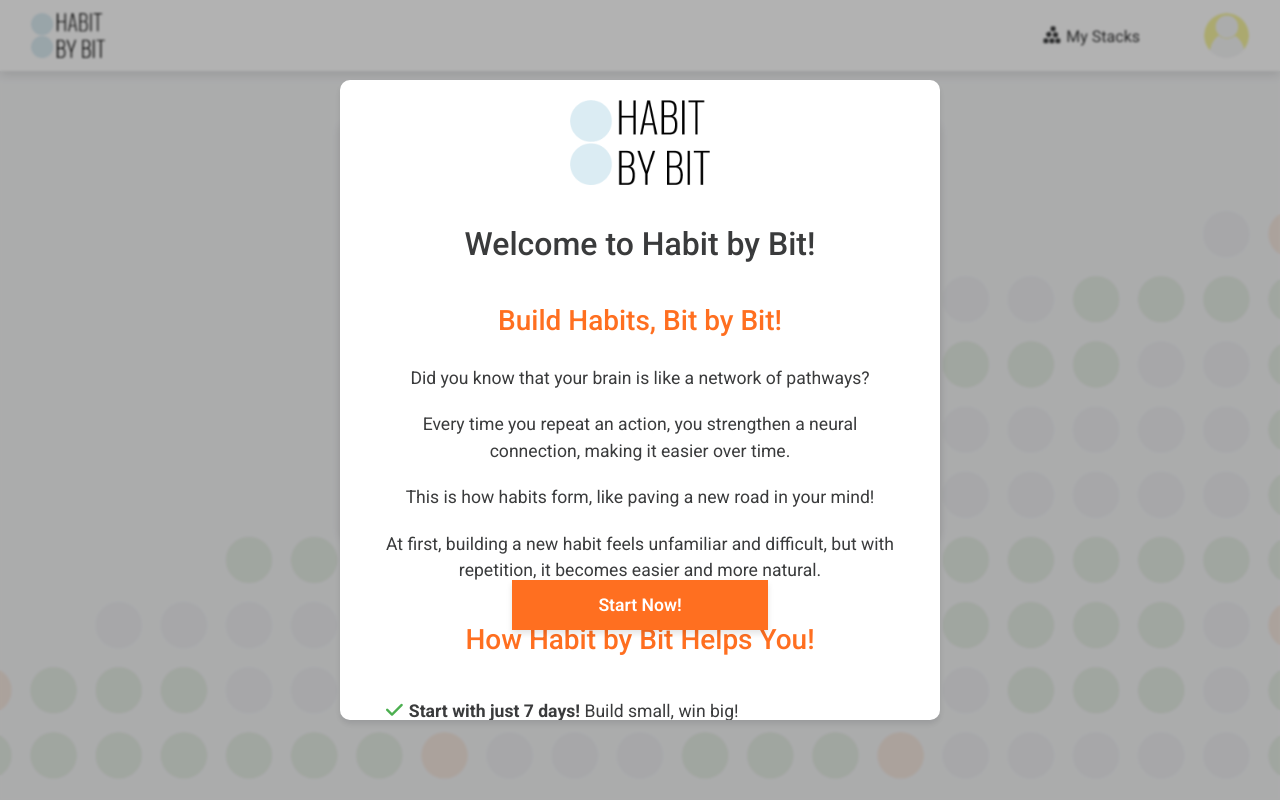
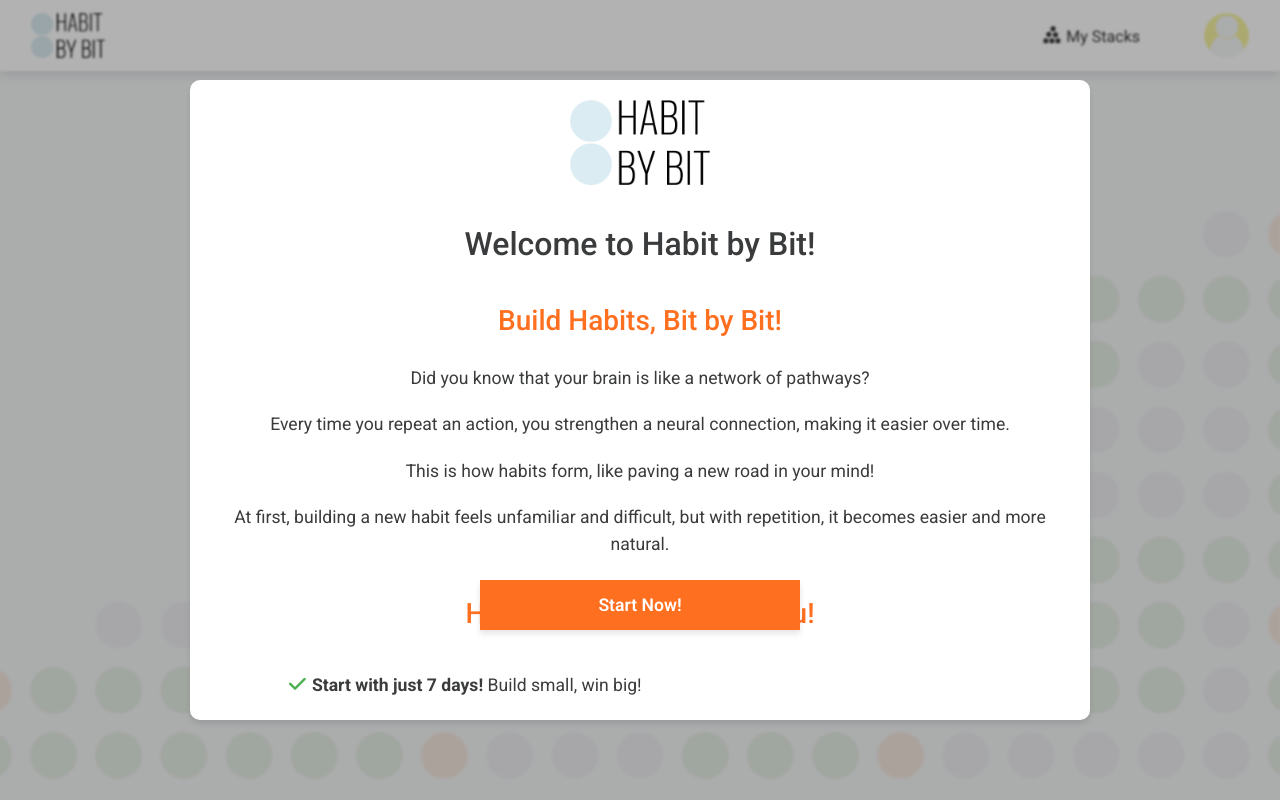
Before and after one commit to lienebriede/habit-react, a React (Create React App) app: page /signin in a window 1280 px wide. Built offline with nearby package versions, Linux system fonts and the light colour scheme.

Commit message:
Adjust welocme modal styles

```diff
--- a/src/components/WelcomeModal.js
+++ b/src/components/WelcomeModal.js
@@ -43,7 +43,7 @@ const WelcomeModal = ({ onClose }) => {
                 </ul>
 
 
-                <button className={`${btnStyles.mainBtn} ${btnStyles.startNowBtn}`} onClick={handleStartNow}>
+                <button className={`${btnStyles.mainBtn} ${styles.startNowBtn}`} onClick={handleStartNow}>
                     Start Now!
                 </button>
 
--- a/src/styles/Button.module.css
+++ b/src/styles/Button.module.css
@@ -28,16 +28,6 @@
     outline: none;
 }
 
-.startNowBtn {
-    position: fixed;
-    top: 70%;
-    left: 50%;
-    transform: translateX(-50%);
-    z-index: 1500;
-    font-size: 1.1rem;
-    width: 20%;
-}
-
 .modalBtn {
     background-color: #4CAF50;
     border: #4CAF50;
--- a/src/styles/Welcome.module.css
+++ b/src/styles/Welcome.module.css
@@ -70,3 +70,30 @@
 .modalContent i {
     color: #4CAF50;
 }
+
+.startNowBtn {
+    position: fixed;
+    top: 70%;
+    left: 50%;
+    transform: translateX(-50%);
+    z-index: 1500;
+    font-size: 1.1rem;
+    width: 40%;
+}
+
+
+@media (min-width: 1024px) {
+    .modalContent {
+        max-width: 900px;
+    }
+
+    .startNowBtn {
+        width: 25%;
+    }
+}
+
+@media (min-width: 1440px) {
+    .modalContent {
+        max-width: 1200px;
+    }
+}
```
